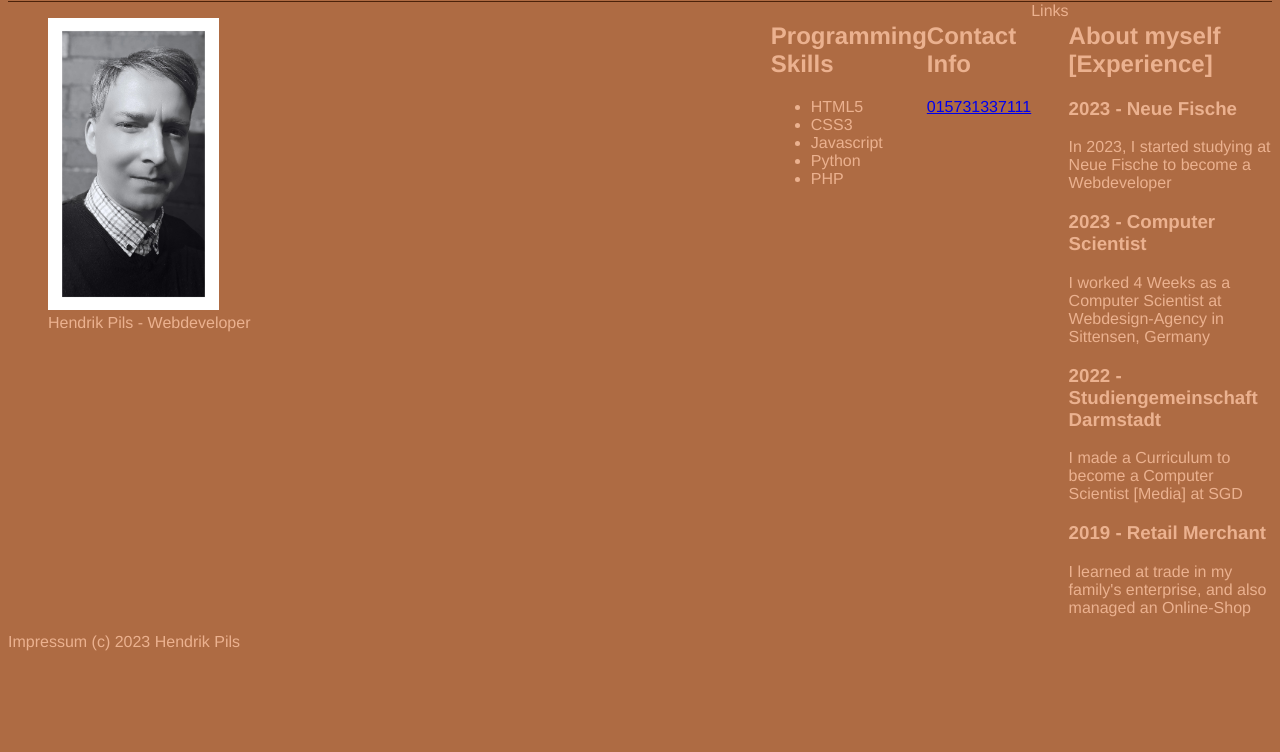
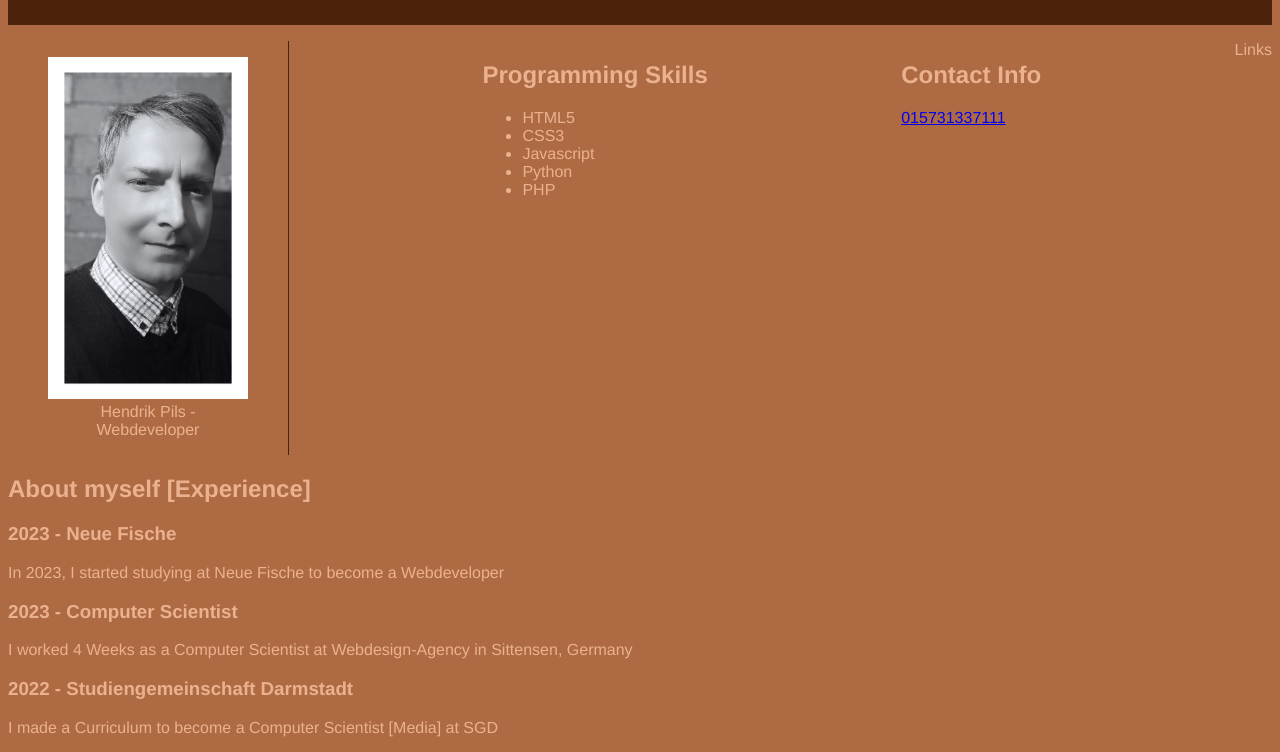
Before and after one commit to Hendrik-Pils/personal-website, a plain HTML site: page index.html in a window 1280 px wide. Shown: the part 99-851 px from the top of the page. Before the commit the page ends 800 px from the top, so only its background shows below. Drawn offline with Linux system fonts and the light colour scheme.

Commit message:
add logos

```diff
--- a/css/styles.css
+++ b/css/styles.css
@@ -2,9 +2,13 @@
     box-sizing: border-box;
  }
 
- img {
+ figure {
    max-width: 100%;
-   height: auto;
+   width: 200px;
+ }
+
+ figcaption {
+  text-align: center;
  }
 
  nav {
@@ -24,10 +28,11 @@
 
  .navigation__menu {
     display: flex;
-    justify-content: space-between;
  }
 
  nav > ul > li {
+    align-self: center;
+    padding: 20px;
     list-style: none;
  }
 
@@ -43,11 +48,17 @@
  }
 
  main {
-   border-top: 0.1rem solid #4C220A;
+   display: flex;
+   flex-wrap: wrap;
+   justify-content: space-between;
+   align-content: space-around;
  }
 
- .content {
-   display: flex;
-   flex: wrap;
-   justify-content: flex-start;
- }
+.intro {
+  border-right: 0.1rem solid #4C220A;
+  align-self: flex-start;
+}
+
+.tags {
+  align-self: flex-start;
+}
--- a/index.html
+++ b/index.html
@@ -15,11 +15,9 @@
       </ul>
     </nav>
     <main>
-      <div class="content">
-
       <section class="intro">
         <figure>
-          <img src="./images/profil23-klein.jpg" alt="Hendrik Pils Profile" style="width:25%">
+          <img src="./images/profil23-klein.jpg" alt="Hendrik Pils Profile" style="width:100%">
           <figcaption>Hendrik Pils - Webdeveloper</figcaption>
         </figure>
       </section>
@@ -50,7 +48,6 @@
       <article><h3>2019 - Retail Merchant</h3><p>I learned at trade in my family's enterprise, and also managed an Online-Shop</p></article>
       </section>
 
-      </div>
     </main>
     <footer>Impressum (c) 2023 Hendrik Pils
     </footer>
```
Also changed, not shown: images/github_logo.png (added), images/linkedin_logo.png (added).
